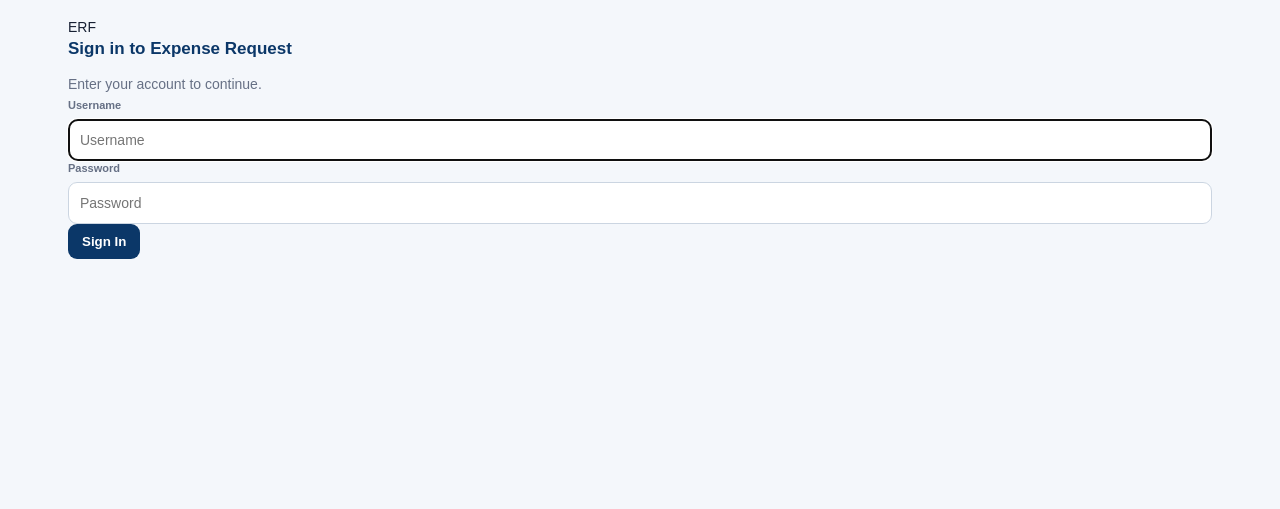
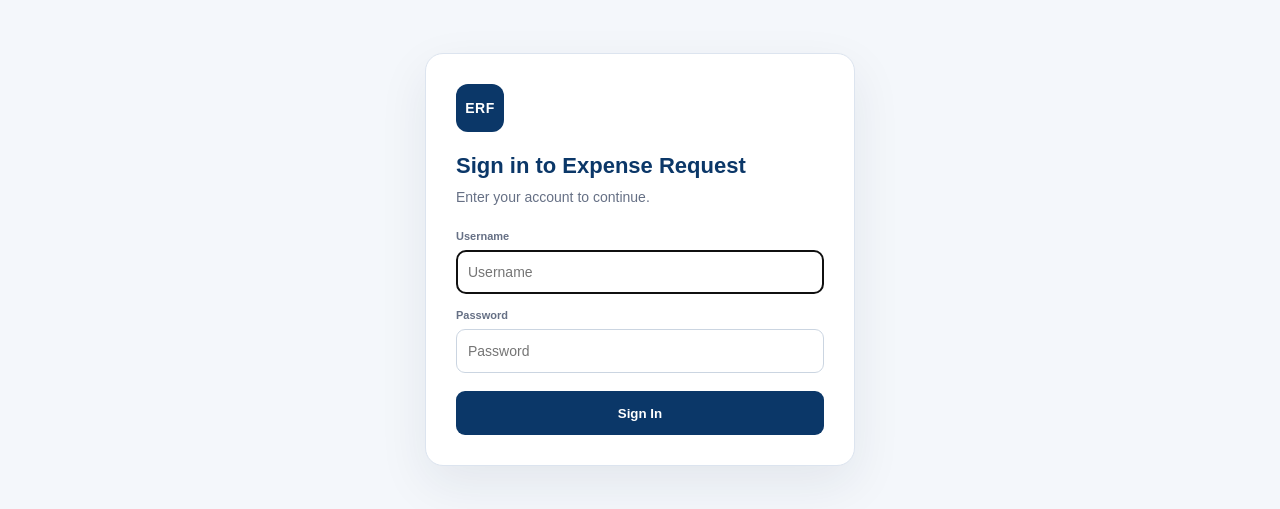
Before and after one commit to tsaeeeee/Metrotech-ERF-Sys, a website: page public/index.html in a window 1280 px wide. Shown: the part 97-606 px from the top of the page. Drawn offline with Linux system fonts and the light colour scheme; no server answers.

Commit message:
Style standard username password login page

```diff
--- a/public/styles.css
+++ b/public/styles.css
@@ -26,3 +26,14 @@ h1{margin:0;color:var(--navy);font-size:26px}h2{margin:0 0 12px;color:var(--navy
 
 .auth-warning{grid-column:1/-1;border:1px solid #f4d19b;background:#fff7e8;color:#7a4b00;border-radius:10px;padding:14px}
 .google-login{max-width:420px}
+
+
+/* Login */
+.login-shell{min-height:62vh;display:grid;place-items:center;padding:36px 0 72px}
+.login-card{width:min(430px,100%);background:#fff;border:1px solid var(--line);border-radius:18px;padding:30px;box-shadow:0 18px 50px rgba(20,40,70,.08)}
+.login-mark{width:48px;height:48px;display:grid;place-items:center;border-radius:12px;background:var(--navy);color:#fff;font-weight:900;letter-spacing:.04em;margin-bottom:18px}
+.login-card h2{font-size:22px;margin-bottom:5px}
+.login-form{display:grid;gap:14px;margin-top:22px}
+.login-form .field{gap:0}
+.login-form .field input{height:44px}
+.login-btn{width:100%;height:44px;margin-top:4px}
```
